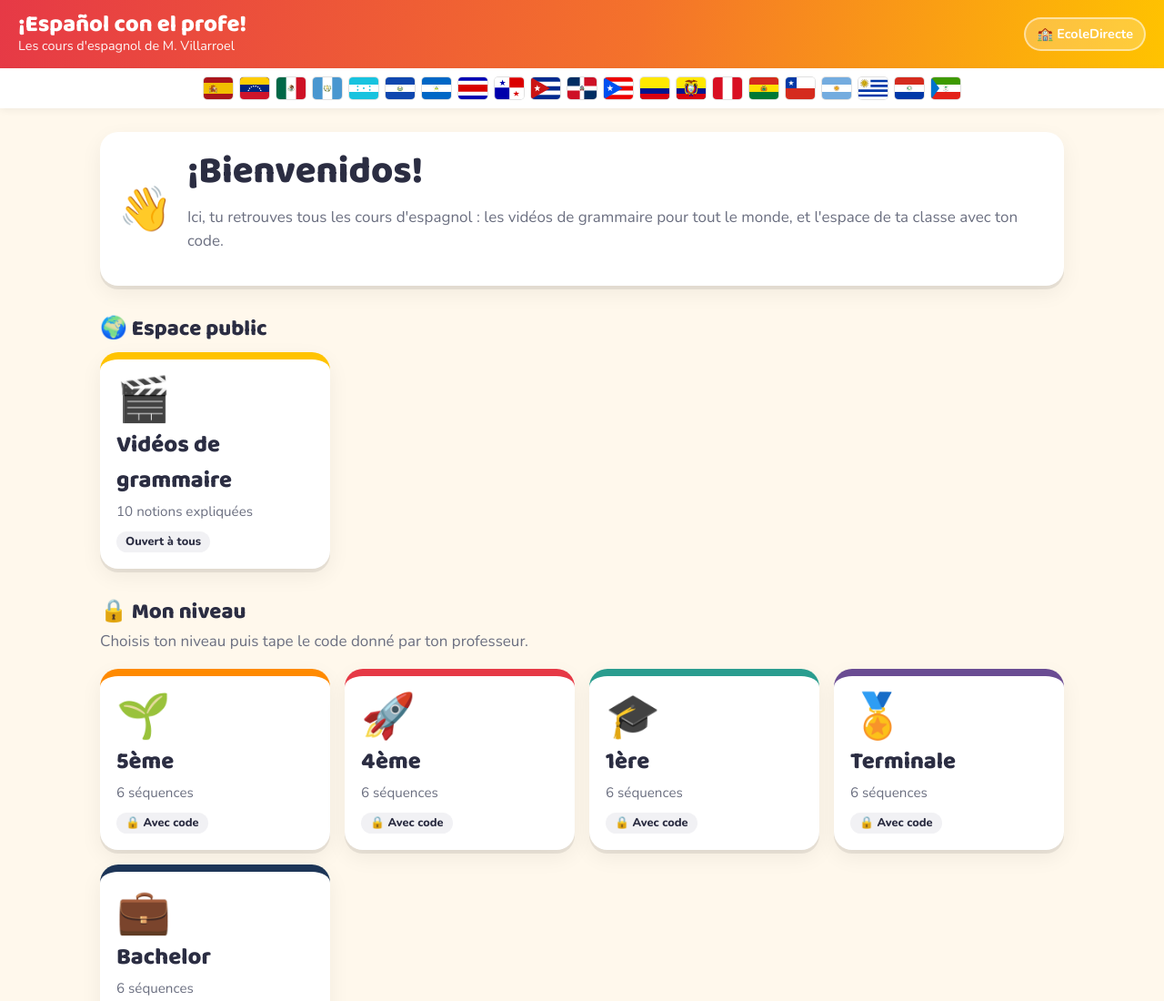
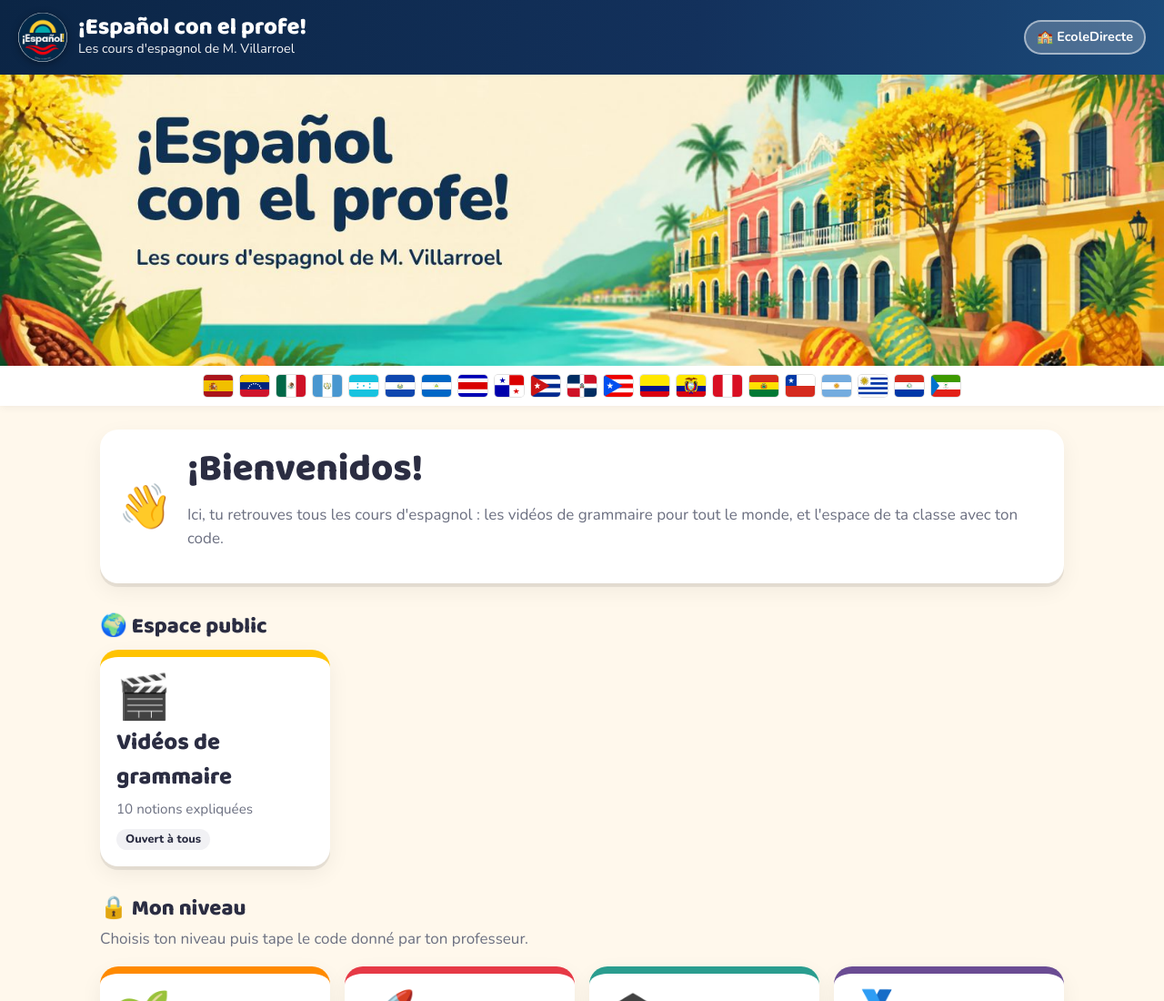
Before and after one commit to DaftProf/sr.villarroel, a plain HTML site: page index.html in a window 1280 px wide. Shown: the top 1100 px of the page at 91% size. Drawn offline with nearby package versions, Linux system fonts and the light colour scheme.

Commit message:
Add files via upload

```diff
--- a/index.html
+++ b/index.html
@@ -5,7 +5,8 @@
   <meta name="viewport" content="width=device-width, initial-scale=1, viewport-fit=cover">
   <meta name="apple-mobile-web-app-capable" content="yes">
   <title>¡Español con el profe!</title>
-  <link rel="icon" href="https://cdn.jsdelivr.net/npm/flag-icons@7.6.0/flags/1x1/es.svg">
+  <link rel="icon" type="image/png" href="images/logo.png">
+  <link rel="apple-touch-icon" href="images/logo.png">
   <link rel="preconnect" href="https://fonts.googleapis.com">
   <link rel="preconnect" href="https://fonts.gstatic.com" crossorigin>
   <link href="https://fonts.googleapis.com/css2?family=Baloo+2:wght@600;800&family=Nunito:wght@400;700;800&display=swap" rel="stylesheet">
@@ -14,6 +15,7 @@
 <body>
   <header class="entete">
     <a href="#/" class="logo">
+      <img src="images/logo.png" class="logo-img" alt="">
       <span>
         <span class="logo-titre" id="site-titre">¡Español con el profe!</span>
         <span class="logo-sous" id="site-sous"></span>
@@ -21,6 +23,7 @@
     </a>
     <nav class="liens-externes" id="liens-externes"></nav>
   </header>
+  <a href="#/" class="banniere" id="banniere"><img src="images/image.png" alt="¡Español con el profe! Les cours d'espagnol de M. Villarroel"></a>
   <!-- Drapeaux des 21 pays hispanophones (images) -->
   <div class="banderas" aria-label="Pays hispanophones">
     <img src="https://cdn.jsdelivr.net/npm/flag-icons@7.6.0/flags/4x3/es.svg" alt="España" title="España" width="32" height="24">
@@ -59,5 +62,10 @@
   <script src="app.js"></script>
   <!-- Compteur de visites (GoatCounter, sans cookie) : statistiques sur https://sr-villarroel.goatcounter.com -->
   <script data-goatcounter="https://sr-villarroel.goatcounter.com/count" async src="https://gc.zgo.at/count.js"></script>
+  <script>
+    // La grande bannière ne s'affiche que sur la page d'accueil
+    function majBanniere() { var b = document.getElementById("banniere"); if (b) b.style.display = (location.hash.replace(/^#\/?/, "") === "") ? "" : "none"; }
+    window.addEventListener("hashchange", majBanniere); majBanniere();
+  </script>
 </body>
 </html>
--- a/style.css
+++ b/style.css
@@ -25,7 +25,7 @@ button { font: inherit; cursor: pointer; }
 
 /* En-tête */
 .entete {
-  background: linear-gradient(100deg, var(--rouge) 0%, #F4722B 55%, var(--jaune) 100%);
+  background: linear-gradient(100deg, #0B2545 0%, #13315C 60%, #1B4A7A 100%);
   color: #fff; padding: 14px max(20px, env(safe-area-inset-left));
   display: flex; flex-wrap: wrap; gap: 12px; align-items: center; justify-content: space-between;
 }
@@ -157,3 +157,9 @@ button { font: inherit; cursor: pointer; }
   .etapa .nb { display: none; }
 }
 @media print { .entete, .pied, .fil { display: none; } }
+
+/* Logo et bannière (images Canva) */
+.logo-img { width: 54px; height: 54px; border-radius: 50%; flex: none; box-shadow: 0 2px 8px rgba(0,0,0,.35); }
+.banniere { display: block; background: #FDF3DC; line-height: 0; }
+.banniere img { display: block; width: 100%; max-width: 1600px; height: auto; margin: 0 auto; }
+@media (max-width: 560px) { .logo-img { width: 42px; height: 42px; } }
```
